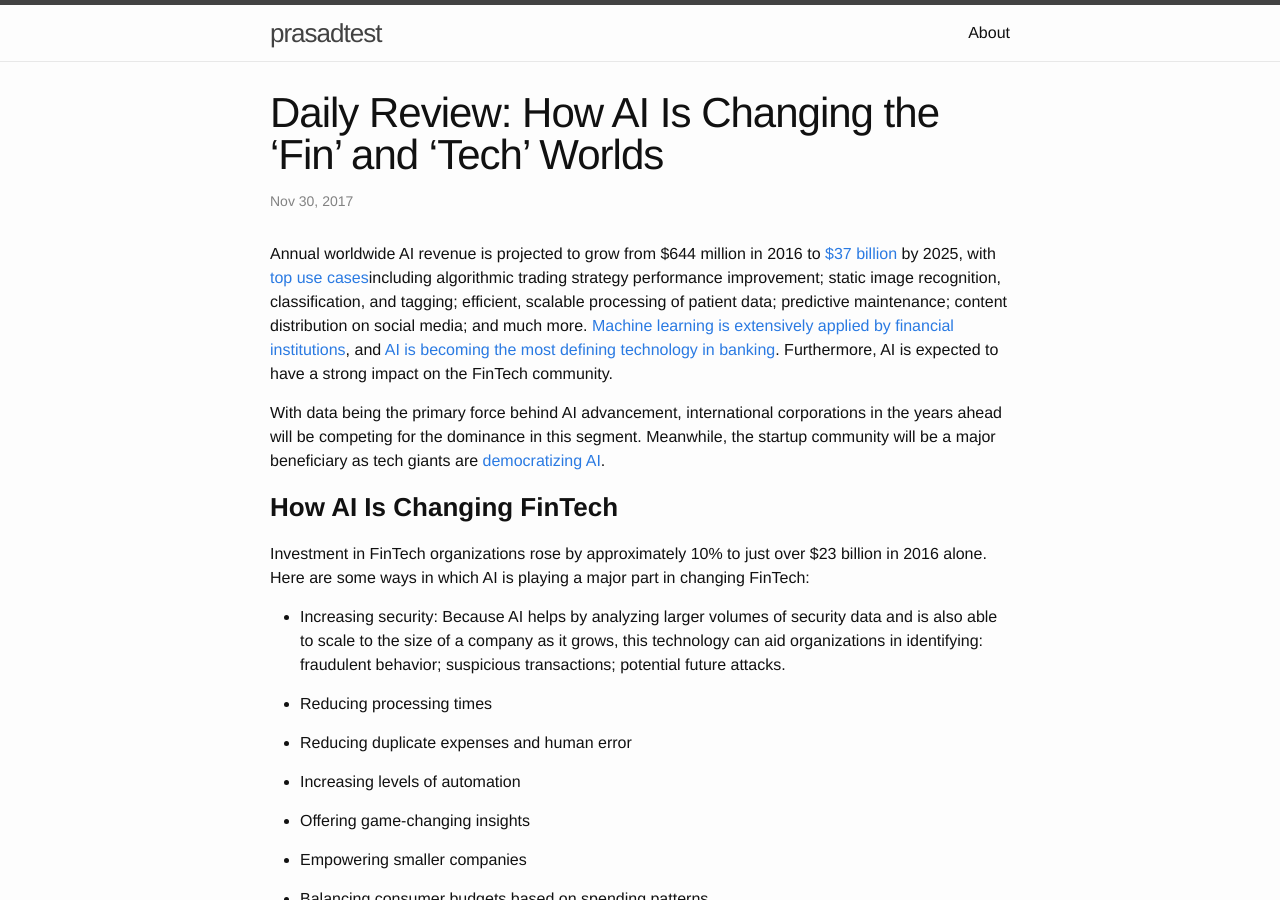
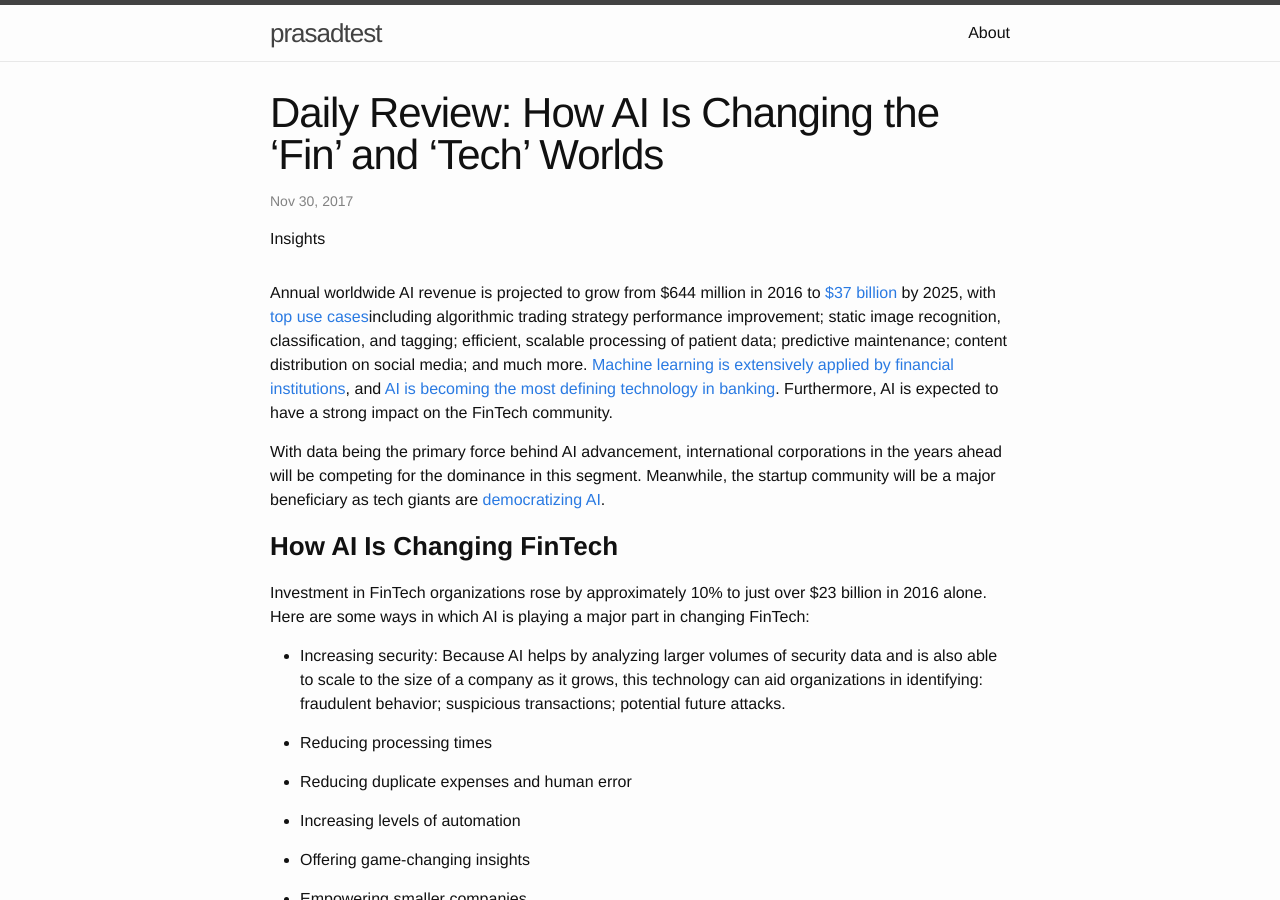
Before and after one commit to prasadltp/testweb, a Jekyll site: the page built from _posts/2017-11-30-daily-review-how-ai-is-changing-the-fin-and-tech-worlds.markdown, in a window 1280 px wide and 900 px high. Built offline with Jekyll 4.4.1, drawn with Linux system fonts in a browser that asks for light colours.

Commit message:
Update post.html

```diff
--- a/_layouts/post.html
+++ b/_layouts/post.html
@@ -7,6 +7,10 @@ layout: default
   <header class="post-header">
     <h1 class="post-title" itemprop="name headline">{{ page.title }}</h1>
     <p class="post-meta"><time datetime="{{ page.date | date_to_xmlschema }}" itemprop="datePublished">{{ page.date | date: "%b %-d, %Y" }}</time>{% if page.author %} &bull; <span itemprop="author" itemscope itemtype="http://schema.org/Person"><span itemprop="name">{{ page.author }}</span></span>{% endif %}</p>
+    <p>{% for tag in page.tags %}
+      <span >{{ tag }}</span>
+      {% endfor %}
+    </p>
   </header>
 
   <div class="post-content" itemprop="articleBody">
```
